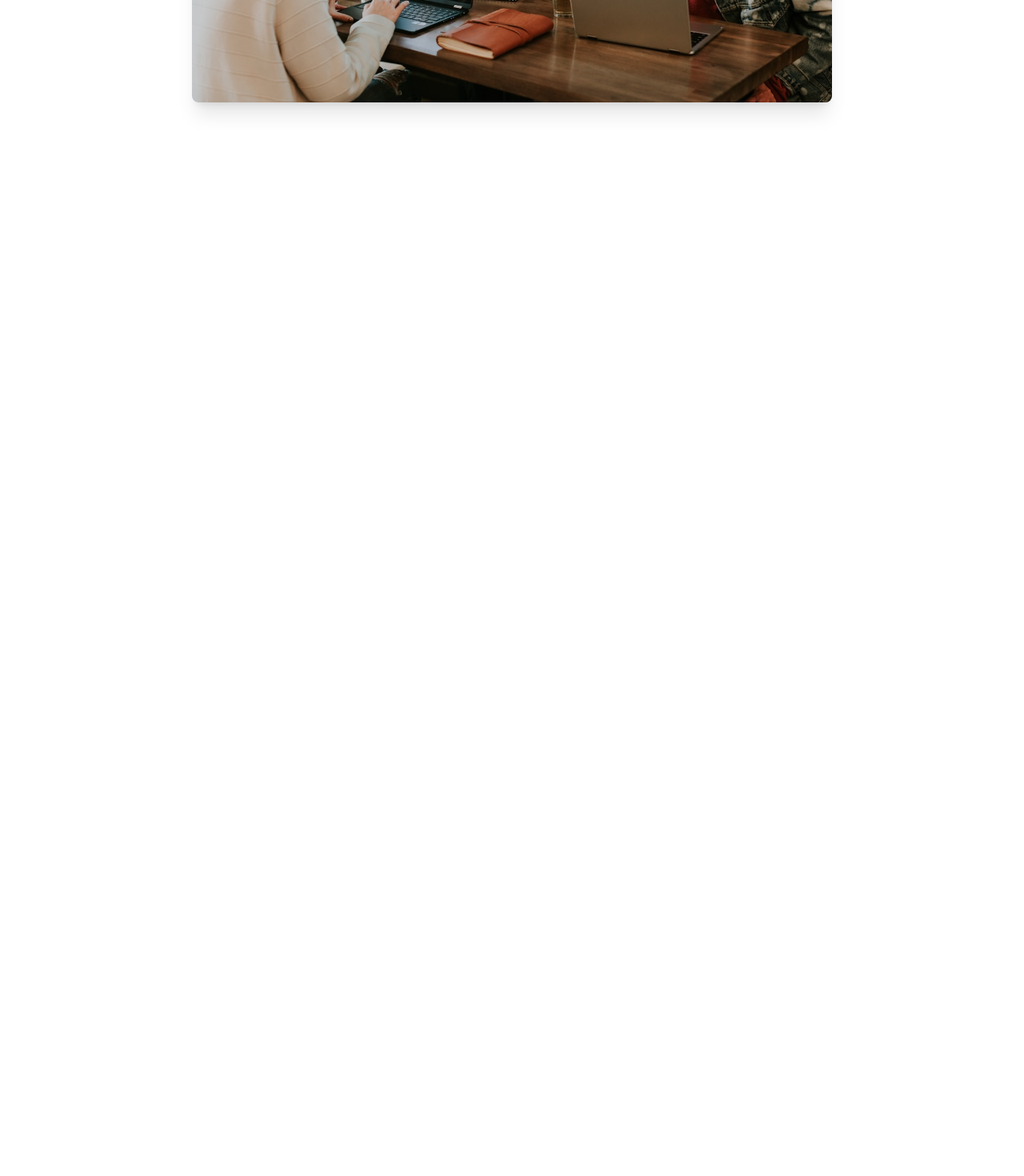
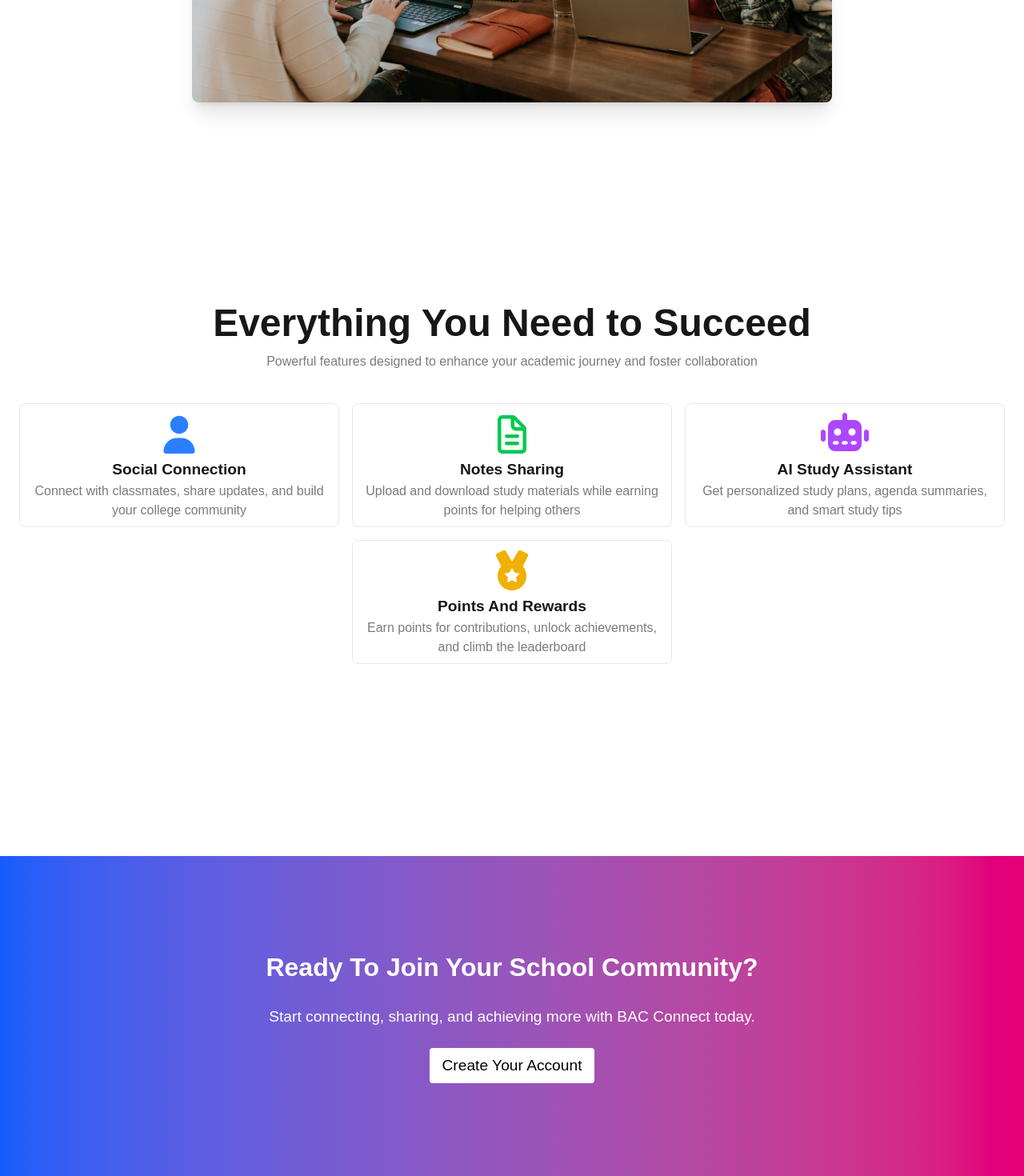
Before and after one commit to Jad-Kobeissi/bacnotes-db, a Next.js app: page / in a window 1280 px wide. Shown: the part 690-2160 px from the top of the page at 80% size. Before the commit the page ends 938 px from the top, so only its background shows below. Built offline with nearby package versions, Linux system fonts and the light colour scheme.

Commit message:
Add navigation and footer components; update styles and dependencies

```diff
--- a/app/api/posts/route.ts
+++ b/app/api/posts/route.ts
@@ -1,4 +1,4 @@
-import { TJWT } from "@/app/types";
+import { TJWT, TPost } from "@/app/types";
 import { prisma } from "@/lib/prisma";
 import { decode, verify } from "jsonwebtoken";
 
@@ -31,7 +31,7 @@ export async function GET(req: Request) {
 
     if (posts.length == 0) return new Response("No new posts", { status: 404 });
 
-    await posts.forEach(async (post) => {
+    await posts.forEach(async (post: TPost) => {
       await prisma.post.update({
         where: {
           id: post.id,
--- a/app/globals.css
+++ b/app/globals.css
@@ -5,6 +5,7 @@
   --foreground: #171717;
   --brand: #2b76f0;
   --secondary-text: #797b81;
+  --border-color: #E5E7EB;
 }
 
 @theme inline {
--- a/app/page.tsx
+++ b/app/page.tsx
@@ -1,10 +1,32 @@
-"use client"
+"use client";
 import Link from "next/link";
-import { motion } from "motion/react"
+import { useRouter } from "next/navigation";
+import { motion } from "motion/react";
+import { useInView } from "react-intersection-observer";
 function Nav() {
-  return <nav></nav>
+  const router = useRouter();
+  return (
+    <nav className="flex justify-between fixed top-0 left-0 w-screen items-center px-3 py-1">
+      <h1 className="text-[1.2rem] font-semibold">BACConnect</h1>
+      <div>
+        <button
+          onClick={() => router.push(`/login`)}
+          className="border border-(--border-color) text-[#1c1b2a] rounded-md py-1 px-4 font-medium"
+        >
+          LogIn
+        </button>
+        <button
+          onClick={() => router.push(`/signup`)}
+          className="bg-[#1C1B2A] text-white rounded-md py-1 px-4 font-medium"
+        >
+          SignUp
+        </button>
+      </div>
+    </nav>
+  );
 }
 function Home() {
+  const router = useRouter();
   return (
     <div className="text-center my-30 flex flex-col gap-20 px-2" id="home">
       <div>
@@ -19,7 +41,12 @@ function Home() {
           </p>
         </div>
         <div className="flex min-[600px]:gap-8 gap-3 max-[600px]:flex-col items-center justify-center">
-          <motion.button whileHover={{ scale: 1.1 }} whileTap={{ scale: 0.9 }} className="flex items-center justify-center gap-2 bg-linear-to-r from-blue-500 to-purple-600 text-white rounded-md max-[600px]:w-[75%] px-10 py-1 text-[1rem] font-bold">
+          <motion.button
+            whileHover={{ scale: 1.1 }}
+            whileTap={{ scale: 0.9 }}
+            className="flex items-center justify-center gap-2 bg-linear-to-r from-blue-500 to-purple-600 text-white rounded-md max-[600px]:w-[75%] px-10 py-1 text-[1rem] font-bold"
+            onClick={() => router.push(`/signup`)}
+          >
             Get Started
             <svg
               className="w-5"
@@ -30,25 +57,174 @@ function Home() {
               <path d="M566.6 342.6C579.1 330.1 579.1 309.8 566.6 297.3L406.6 137.3C394.1 124.8 373.8 124.8 361.3 137.3C348.8 149.8 348.8 170.1 361.3 182.6L466.7 288L96 288C78.3 288 64 302.3 64 320C64 337.7 78.3 352 96 352L466.7 352L361.3 457.4C348.8 469.9 348.8 490.2 361.3 502.7C373.8 515.2 394.1 515.2 406.6 502.7L566.6 342.7z" />
             </svg>
           </motion.button>
-          <motion.button whileHover={{ scale: 1.1 }} whileTap={{ scale: 0.9}} className="border border-(--secondary-text) rounded-md px-10 py-1 text-[1rem] font-bold max-[600px]:w-[75%]">
+          <motion.button
+            whileHover={{ scale: 1.1 }}
+            whileTap={{ scale: 0.9 }}
+            className="border border-(--secondary-text) rounded-md px-10 py-1 text-[1rem] font-bold max-[600px]:w-[75%]"
+            onClick={() => router.push(`/login`)}
+          >
             SignIn
           </motion.button>
         </div>
       </div>
       <div>
-      <img
-        src="/hero-background.jpeg"
-        className="rounded-lg mx-auto max-w-200 w-5/6 shadow-xl"
-        alt="Hero Image"
-      />
+        <img
+          src="/hero-background.jpeg"
+          className="rounded-lg mx-auto max-w-200 w-5/6 shadow-xl"
+          alt="Hero Image"
+        />
       </div>
     </div>
+  );
+}
+function Features() {
+  function Card({
+    title,
+    description,
+    svg,
+    index,
+  }: {
+    title: string;
+    description: string;
+    svg: React.ReactNode;
+    index: number;
+  }) {
+    const [ref, inView] = useInView({
+      threshold: 0.2,
+    });
+    return (
+      <motion.div
+        ref={ref}
+        initial={{ opacity: 0, y: 20 }}
+        animate={inView ? { opacity: 1, y: 0 } : {}}
+        transition={{ duration: 0.3, delay: index * 0.2 }}
+        className="border w-[400px] p-2 px-4 border-(--border-color) rounded-lg flex flex-col items-center justify-center"
+      >
+        {svg}
+        <h1 className="font-semibold text-[1.2rem]">{title}</h1>
+        <p className="text-(--secondary-text)">{description}</p>
+      </motion.div>
+    );
+  }
+  const cards: Array<{
+    title: string;
+    description: string;
+    svg: React.ReactNode;
+  }> = [
+    {
+      title: "Social Connection",
+      description:
+        "Connect with classmates, share updates, and build your college community",
+      svg: (
+        <svg
+          className="w-15 fill-[#2B7FFF]"
+          fill="currentColor"
+          xmlns="http://www.w3.org/2000/svg"
+          viewBox="0 0 640 640"
+        >
+          <path d="M320 312C386.3 312 440 258.3 440 192C440 125.7 386.3 72 320 72C253.7 72 200 125.7 200 192C200 258.3 253.7 312 320 312zM290.3 368C191.8 368 112 447.8 112 546.3C112 562.7 125.3 576 141.7 576L498.3 576C514.7 576 528 562.7 528 546.3C528 447.8 448.2 368 349.7 368L290.3 368z" />
+        </svg>
+      ),
+    },
+    {
+      title: "Notes Sharing",
+      description:
+        "Upload and download study materials while earning points for helping others",
+      svg: (
+        <svg
+          xmlns="http://www.w3.org/2000/svg"
+          viewBox="0 0 640 640"
+          className="w-15 fill-[#00C950]"
+          fill="currentColor"
+        >
+          <path d="M192 112L304 112L304 200C304 239.8 336.2 272 376 272L464 272L464 512C464 520.8 456.8 528 448 528L192 528C183.2 528 176 520.8 176 512L176 128C176 119.2 183.2 112 192 112zM352 131.9L444.1 224L376 224C362.7 224 352 213.3 352 200L352 131.9zM192 64C156.7 64 128 92.7 128 128L128 512C128 547.3 156.7 576 192 576L448 576C483.3 576 512 547.3 512 512L512 250.5C512 233.5 505.3 217.2 493.3 205.2L370.7 82.7C358.7 70.7 342.5 64 325.5 64L192 64zM248 320C234.7 320 224 330.7 224 344C224 357.3 234.7 368 248 368L392 368C405.3 368 416 357.3 416 344C416 330.7 405.3 320 392 320L248 320zM248 416C234.7 416 224 426.7 224 440C224 453.3 234.7 464 248 464L392 464C405.3 464 416 453.3 416 440C416 426.7 405.3 416 392 416L248 416z" />
+        </svg>
+      ),
+    },
+    {
+      title: "AI Study Assistant",
+      description:
+        "Get personalized study plans, agenda summaries, and smart study tips",
+      svg: (
+        <svg
+          xmlns="http://www.w3.org/2000/svg"
+          viewBox="0 0 640 640"
+          fill="currentColor"
+          className="w-15 fill-[#AD46FF]"
+        >
+          <path d="M352 64C352 46.3 337.7 32 320 32C302.3 32 288 46.3 288 64L288 128L192 128C139 128 96 171 96 224L96 448C96 501 139 544 192 544L448 544C501 544 544 501 544 448L544 224C544 171 501 128 448 128L352 128L352 64zM160 432C160 418.7 170.7 408 184 408L216 408C229.3 408 240 418.7 240 432C240 445.3 229.3 456 216 456L184 456C170.7 456 160 445.3 160 432zM280 432C280 418.7 290.7 408 304 408L336 408C349.3 408 360 418.7 360 432C360 445.3 349.3 456 336 456L304 456C290.7 456 280 445.3 280 432zM400 432C400 418.7 410.7 408 424 408L456 408C469.3 408 480 418.7 480 432C480 445.3 469.3 456 456 456L424 456C410.7 456 400 445.3 400 432zM224 240C250.5 240 272 261.5 272 288C272 314.5 250.5 336 224 336C197.5 336 176 314.5 176 288C176 261.5 197.5 240 224 240zM368 288C368 261.5 389.5 240 416 240C442.5 240 464 261.5 464 288C464 314.5 442.5 336 416 336C389.5 336 368 314.5 368 288zM64 288C64 270.3 49.7 256 32 256C14.3 256 0 270.3 0 288L0 384C0 401.7 14.3 416 32 416C49.7 416 64 401.7 64 384L64 288zM608 256C590.3 256 576 270.3 576 288L576 384C576 401.7 590.3 416 608 416C625.7 416 640 401.7 640 384L640 288C640 270.3 625.7 256 608 256z" />
+        </svg>
+      ),
+    },
+    {
+      title: "Points And Rewards",
+      description:
+        "Earn points for contributions, unlock achievements, and climb the leaderboard",
+      svg: (
+        <svg
+          xmlns="http://www.w3.org/2000/svg"
+          viewBox="0 0 640 640"
+          fill="currentColor"
+          className="w-15 fill-[#F0B100]"
+        >
+          <path d="M320.3 192L235.7 51.1C229.2 40.3 215.6 36.4 204.4 42L117.8 85.3C105.9 91.2 101.1 105.6 107 117.5L176.6 256.6C146.5 290.5 128.3 335.1 128.3 384C128.3 490 214.3 576 320.3 576C426.3 576 512.3 490 512.3 384C512.3 335.1 494 290.5 464 256.6L533.6 117.5C539.5 105.6 534.7 91.2 522.9 85.3L436.2 41.9C425 36.3 411.3 40.3 404.9 51L320.3 192zM351.1 334.5C352.5 337.3 355.1 339.2 358.1 339.6L408.2 346.9C415.9 348 418.9 357.4 413.4 362.9L377.1 398.3C374.9 400.5 373.9 403.5 374.4 406.6L383 456.5C384.3 464.1 376.3 470 369.4 466.4L324.6 442.8C321.9 441.4 318.6 441.4 315.9 442.8L271.1 466.4C264.2 470 256.2 464.2 257.5 456.5L266.1 406.6C266.6 403.6 265.6 400.5 263.4 398.3L227.1 362.9C221.5 357.5 224.6 348.1 232.3 346.9L282.4 339.6C285.4 339.2 288.1 337.2 289.4 334.5L311.8 289.1C315.2 282.1 325.1 282.1 328.6 289.1L351 334.5z" />
+        </svg>
+      ),
+    },
+  ];
+  return (
+    <div className="text-center my-[30vh] flex flex-col gap-10">
+      <div>
+        <h1 className="text-[3rem] font-semibold">
+          Everything You Need to Succeed
+        </h1>
+        <p className="text-(--secondary-text)">
+          Powerful features designed to enhance your academic journey and foster
+          collaboration
+        </p>
+      </div>
+      <div className="flex items-center justify-center flex-wrap gap-4">
+        {cards.map((card, index) => (
+          <Card
+            key={index}
+            title={card.title}
+            description={card.description}
+            svg={card.svg}
+            index={index}
+          />
+        ))}
+      </div>
+    </div>
+  );
+}
+function Footer() {
+  const router = useRouter();
+  return (
+    <footer className="bg-linear-to-r from-blue-600 to-pink-600 h-[50vh] w-screen text-white flex flex-col items-center justify-center gap-6">
+      <h1 className="text-[2rem] font-semibold">
+        Ready To Join Your School Community?
+      </h1>
+      <p className="text-[1.2rem] font-medium">
+        Start connecting, sharing, and achieving more with BAC Connect today.
+      </p>
+      <button
+        onClick={() => {
+          router.push("/signup");
+        }}
+        className="bg-white text-black text-[1.2rem] font-medium px-4 py-2 rounded"
+      >
+        Create Your Account
+      </button>
+    </footer>
   );
 }
 export default function Page() {
   return (
     <>
+      <Nav />
       <Home />
+      <Features />
+      <Footer />
     </>
   );
 }
--- a/package.json
+++ b/package.json
@@ -20,7 +20,8 @@
     "react": "19.2.3",
     "react-dom": "19.2.3",
     "react-infinite-scroll": "^0.1.5",
-    "react-infinite-scroll-component": "^6.1.1"
+    "react-infinite-scroll-component": "^6.1.1",
+    "react-intersection-observer": "^10.0.2"
   },
   "devDependencies": {
     "@tailwindcss/postcss": "^4",
```
Also changed, not shown: 1 other file (tests, documents, lock files or other folders).
